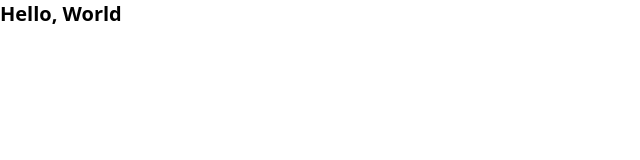
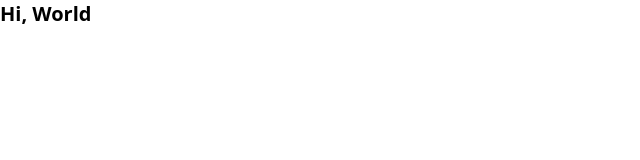
Before and after one commit to vanshika1307/Rubix25_16_CtrlAltWin, a React (Vite) app in the folder frontend/: page / in a window 1280 px wide. Shown: the top 160 px of the page, without its empty margins (0-640 px from the left). Built offline with nearby package versions, Linux system fonts and the light colour scheme.

Commit message:
trying to check if push is working

```diff
--- a/frontend/src/App.jsx
+++ b/frontend/src/App.jsx
@@ -14,7 +14,7 @@ function App() {
 
   return (
     <>
-      <h1 className="font-bold text-xl">Hello, World</h1>
+      <h1 className="font-bold text-xl">Hi, World</h1>
     </>
   );
 }
```
